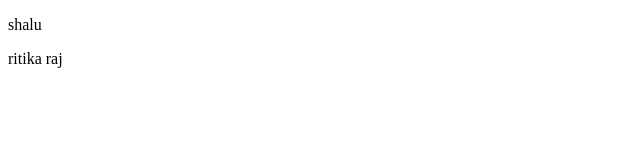
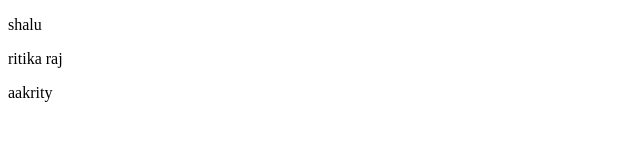
Before and after one commit to RitikaRajSingh/exam, a plain HTML site: page index.html in a window 1280 px wide. Shown: the full height of the page, 0-640 px from the left. Drawn offline with Linux system fonts and the light colour scheme.

Commit message:
Update index.html

```diff
--- a/index.html
+++ b/index.html
@@ -8,5 +8,6 @@
 <body>
    <p>shalu</p>
     <p>ritika raj </p>
+    <p>aakrity</p>
 </body>
 </html>
```
